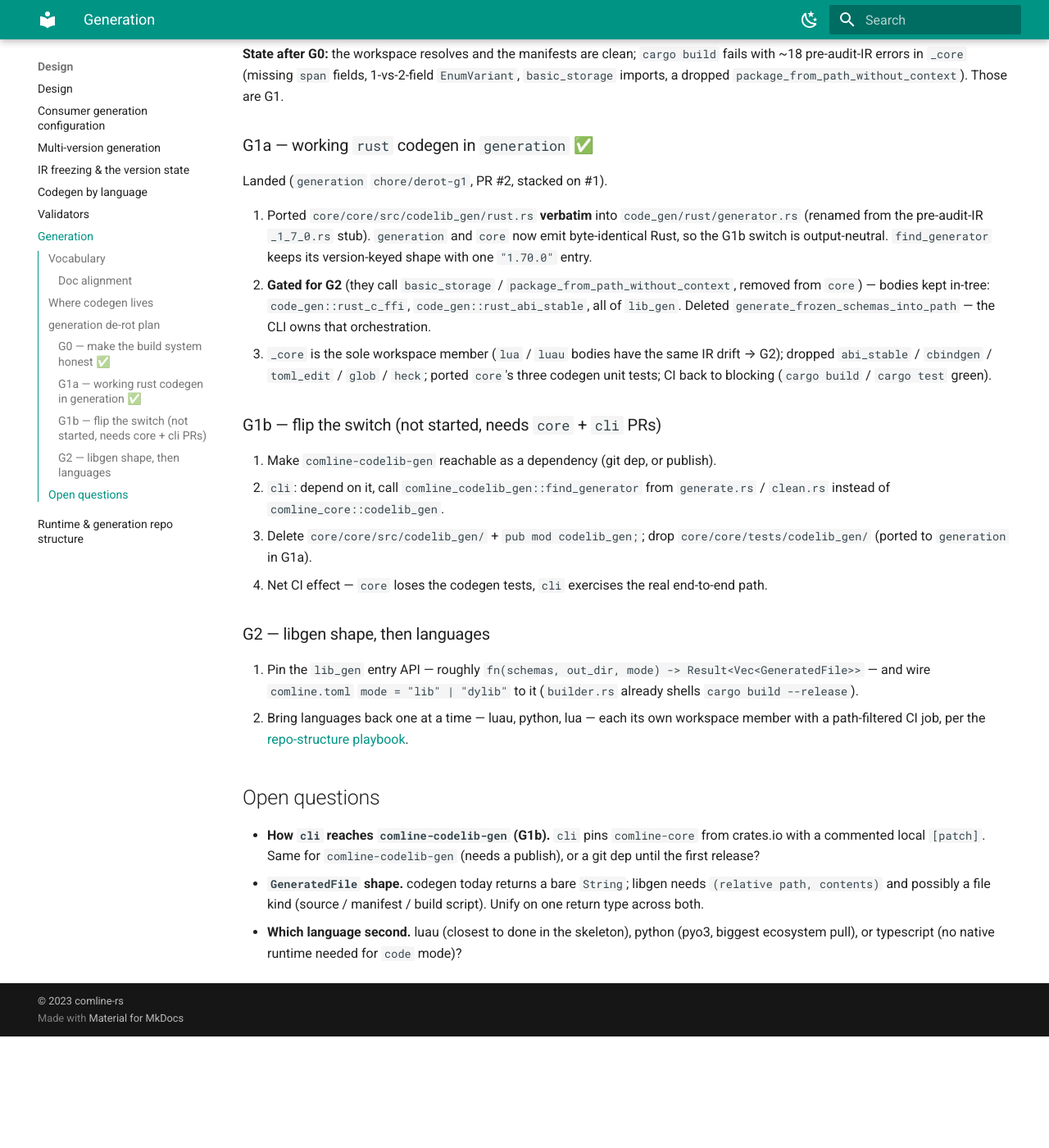
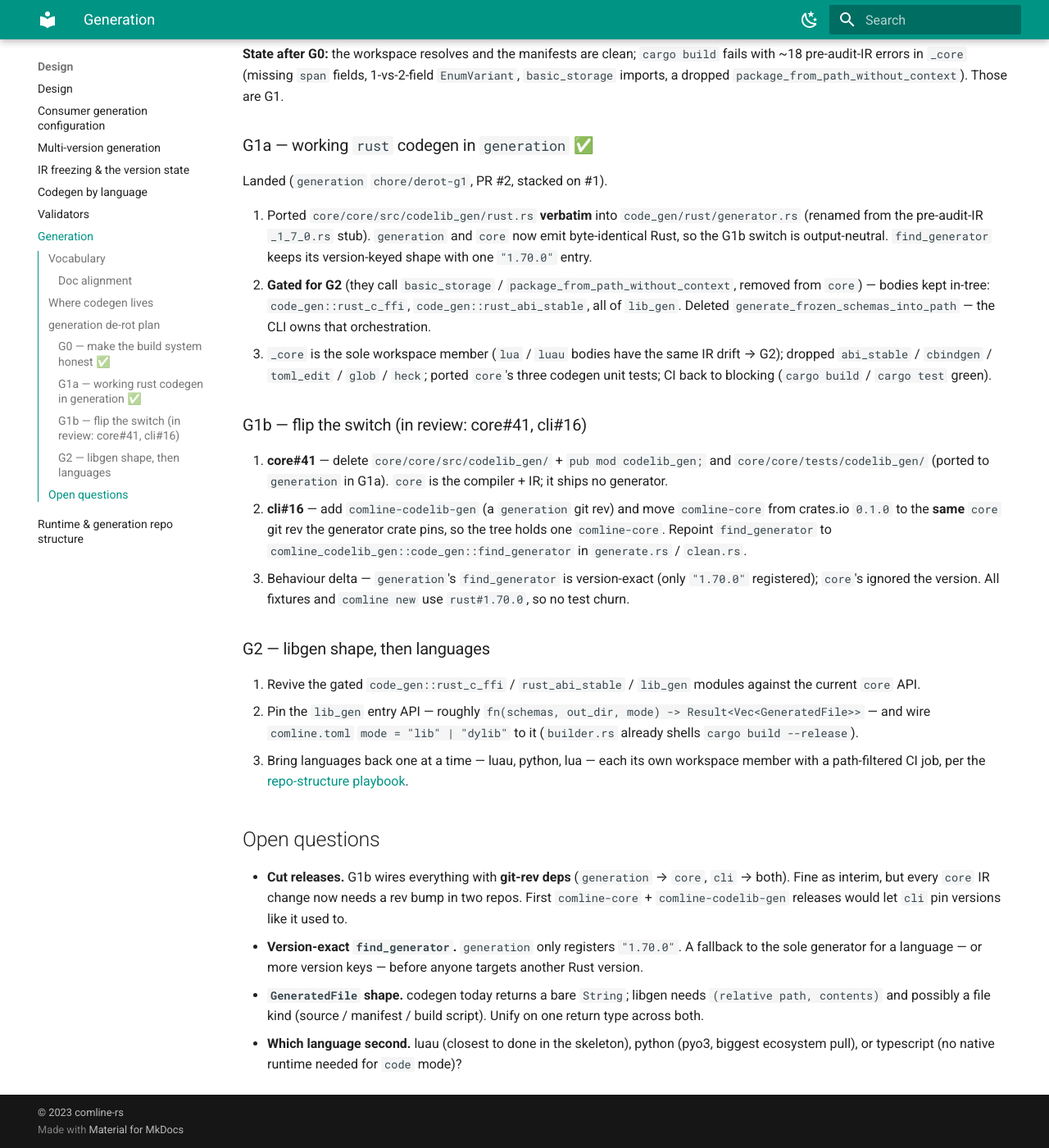
Before and after one commit to ComlineProject/docs, an MkDocs documentation site: the page built from docs/docs/design/generation.md, in a window 1280 px wide and 1400 px high, scrolled down 2260 px. Shown: the whole window at 82% size. Built offline with MkDocs 1.6.1 and Material for MkDocs 9.7.7, drawn with Linux system fonts in a browser that asks for light colours; the version menu is left out; before the commit the page ends 3524 px from its top, so only the background shows below that; some of the changed text lies outside the part shown.

Commit message:
docs(design): generation G1b in review (core#41, cli#16)
core#41 removes codelib_gen from core; cli#16 adds the comline-codelib-gen
git dep, unifies on one comline-core git rev, repoints find_generator.
Note the version-exact find_generator behaviour delta and the git-rev /
release open question.

```diff
--- a/docs/docs/design/generation.md
+++ b/docs/docs/design/generation.md
@@ -1,9 +1,9 @@
 # Generation — codegen, libgen, and the `generation` repo
 
-Status: **de-rot in progress** — G0 (build system) + G1a (`rust` codegen ported
-into `generation`, compiles green) landed; G1b (delete `core`'s copy, point the
-CLI at `generation`) not started · Affects `ComlineProject/core`,
-`ComlineProject/generation`, `ComlineProject/cli`
+Status: **de-rot in progress** — G0 + G1a landed on `generation/master`; G1b
+(`core` drops `codelib_gen`, the CLI gets codegen from `comline-codelib-gen`) in
+review (core#41, cli#16). G2 (libgen + more languages) not started · Affects
+`ComlineProject/core`, `ComlineProject/generation`, `ComlineProject/cli`
 
 Companion to [Runtime & generation repository structure](runtime-repo-structure.md),
 which covers how the repos are split; this page fixes what the pieces *are* and
@@ -121,31 +121,41 @@ Landed (`generation` `chore/derot-g1`, PR #2, stacked on #1).
    `heck`; ported `core`'s three codegen unit tests; CI back to blocking
    (`cargo build` / `cargo test` green).
 
-### G1b — flip the switch (not started, needs `core` + `cli` PRs)
+### G1b — flip the switch (in review: core#41, cli#16)
 
-9. Make `comline-codelib-gen` reachable as a dependency (git dep, or publish).
-10. `cli`: depend on it, call `comline_codelib_gen::find_generator` from
-    `generate.rs` / `clean.rs` instead of `comline_core::codelib_gen`.
-11. Delete `core/core/src/codelib_gen/` + `pub mod codelib_gen;`; drop
-    `core/core/tests/codelib_gen/` (ported to `generation` in G1a).
-12. Net CI effect — `core` loses the codegen tests, `cli` exercises the real
-    end-to-end path.
+9. **core#41** — delete `core/core/src/codelib_gen/` + `pub mod codelib_gen;`
+   and `core/core/tests/codelib_gen/` (ported to `generation` in G1a). `core` is
+   the compiler + IR; it ships no generator.
+10. **cli#16** — add `comline-codelib-gen` (a `generation` git rev) and move
+    `comline-core` from crates.io `0.1.0` to the **same** `core` git rev the
+    generator crate pins, so the tree holds one `comline-core`. Repoint
+    `find_generator` to `comline_codelib_gen::code_gen::find_generator` in
+    `generate.rs` / `clean.rs`.
+11. Behaviour delta — `generation`'s `find_generator` is version-exact (only
+    `"1.70.0"` registered); `core`'s ignored the version. All fixtures and
+    `comline new` use `rust#1.70.0`, so no test churn.
 
 ### G2 — libgen shape, then languages
 
-11. Pin the `lib_gen` entry API — roughly
+12. Revive the gated `code_gen::rust_c_ffi` / `rust_abi_stable` / `lib_gen`
+    modules against the current `core` API.
+13. Pin the `lib_gen` entry API — roughly
     `fn(schemas, out_dir, mode) -> Result<Vec<GeneratedFile>>` — and wire
     `comline.toml` `mode = "lib" | "dylib"` to it (`builder.rs` already shells
     `cargo build --release`).
-12. Bring languages back one at a time — luau, python, lua — each its own
+14. Bring languages back one at a time — luau, python, lua — each its own
     workspace member with a path-filtered CI job, per the
     [repo-structure playbook](runtime-repo-structure.md#recommendation-phased-not-big-bang).
 
 ## Open questions
 
-- **How `cli` reaches `comline-codelib-gen` (G1b).** `cli` pins `comline-core`
-  from crates.io with a commented local `[patch]`. Same for `comline-codelib-gen`
-  (needs a publish), or a git dep until the first release?
+- **Cut releases.** G1b wires everything with **git-rev deps** (`generation` →
+  `core`, `cli` → both). Fine as interim, but every `core` IR change now needs a
+  rev bump in two repos. First `comline-core` + `comline-codelib-gen` releases
+  would let `cli` pin versions like it used to.
+- **Version-exact `find_generator`.** `generation` only registers `"1.70.0"`. A
+  fallback to the sole generator for a language — or more version keys — before
+  anyone targets another Rust version.
 - **`GeneratedFile` shape.** codegen today returns a bare `String`; libgen needs
   `(relative path, contents)` and possibly a file kind (source / manifest /
   build script). Unify on one return type across both.
```
